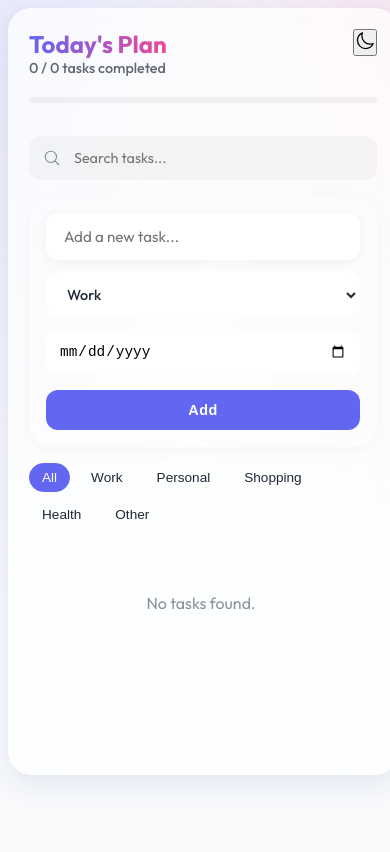
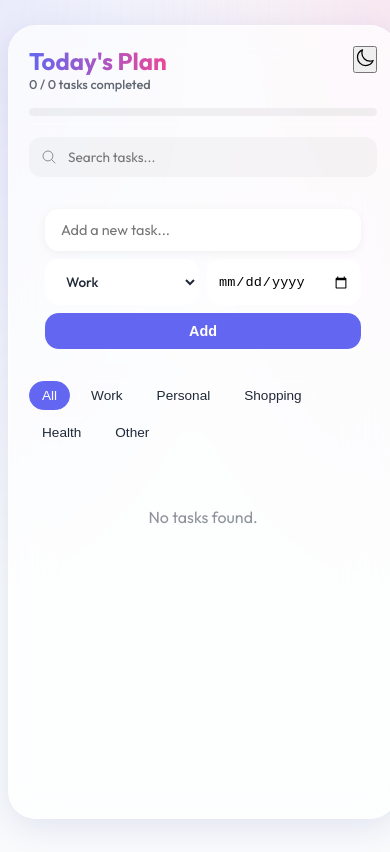
Before and after one commit to Tinashe623/Todo-App, a React (Vite) app: page / in a window 390 px wide. Built offline with nearby package versions, Linux system fonts and the light colour scheme.

Commit message:
feat: Implement smart category sync for new tasks and enhance UI with dynamic category styling, improved list scrolling, and refined mobile layout.

```diff
--- a/src/TodoList.jsx
+++ b/src/TodoList.jsx
@@ -161,7 +161,14 @@ const TodoList = () => {
         addTask={addTask}
         categories={CATEGORIES}
         filterCategory={filterCategory}
-        setFilterCategory={setFilterCategory}
+        setFilterCategory={(cat) => {
+          setFilterCategory(cat);
+          // Smart Sync: If we filter by a specific category,
+          // default new tasks to that category too.
+          if (cat !== "All") {
+            setNewCategory(cat);
+          }
+        }}
       />
 
       <ol ref={listRef}>
--- a/src/components/TaskControls.jsx
+++ b/src/components/TaskControls.jsx
@@ -26,10 +26,11 @@ const TaskControls = ({
         />
       </div>
 
-      <div className="add-section">
+      <div className={`add-section ${newCategory.toLowerCase()}`}>
         <div className="input-wrapper">
           <input
             type="text"
+            className="task-input"
             value={newTask}
             placeholder="Add a new task..."
             onChange={(e) => setNewTask(e.target.value)}
@@ -47,7 +48,7 @@ const TaskControls = ({
         </select>
         <input
           type="date"
-          className="cat-select"
+          className="date-input"
           value={newDueDate}
           onChange={(e) => setNewDueDate(e.target.value)}
         />
@@ -58,7 +59,7 @@ const TaskControls = ({
         {categories.map(cat => (
           <button
             key={cat}
-            className={`filter-pill ${filterCategory === cat ? 'active' : ''}`}
+            className={`filter-pill ${cat.toLowerCase()} ${filterCategory === cat ? 'active' : ''}`}
             onClick={() => setFilterCategory(cat)}
           >
             {cat}
--- a/src/index.css
+++ b/src/index.css
@@ -75,7 +75,9 @@ body.dark-mode {
 main.to-do-list {
   width: 95%;
   max-width: 650px;
-  min-height: 700px;
+  height: 85vh; /* Fixed height for the app container */
+  max-height: 850px;
+  min-height: 600px;
   padding: 2rem;
   border-radius: 32px;
   backdrop-filter: blur(20px);
@@ -87,7 +89,7 @@ main.to-do-list {
   gap: 1.5rem;
   margin: 2rem;
   position: relative;
-  overflow: hidden;
+  overflow: hidden; /* Container itself doesn't scroll */
 }
 
 .light-mode .to-do-list {
@@ -109,6 +111,8 @@ main.to-do-list {
   gap: 1rem;
   padding-bottom: 1rem;
   border-bottom: 1px solid var(--border-light);
+  position: relative;
+  z-index: 10; /* Stay on top of scrolling list */
 }
 
 .dark-mode .dashboard {
@@ -160,6 +164,8 @@ main.to-do-list {
   display: flex;
   flex-direction: column;
   gap: 1rem;
+  position: relative;
+  z-index: 10; /* Stay on top of scrolling list */
 }
 
 .search-bar {
@@ -284,6 +290,25 @@ select.cat-select {
   box-shadow: 0 4px 12px rgba(99, 102, 241, 0.3);
 }
 
+/* Dynamic Add Section Category Colors */
+.add-section.work .add-btn { background: var(--cat-work); }
+.add-section.personal .add-btn { background: var(--cat-personal); }
+.add-section.shopping .add-btn { background: var(--cat-shopping); }
+.add-section.health .add-btn { background: var(--cat-health); }
+.add-section.other .add-btn { background: var(--cat-other); }
+
+.add-section.work input:focus, .add-section.work select:focus { border-color: var(--cat-work); }
+.add-section.personal input:focus, .add-section.personal select:focus { border-color: var(--cat-personal); }
+.add-section.shopping input:focus, .add-section.shopping select:focus { border-color: var(--cat-shopping); }
+.add-section.health input:focus, .add-section.health select:focus { border-color: var(--cat-health); }
+.add-section.other input:focus, .add-section.other select:focus { border-color: var(--cat-other); }
+
+.add-section.work .add-btn:hover { box-shadow: 0 4px 12px rgba(99, 102, 241, 0.3); }
+.add-section.personal .add-btn:hover { box-shadow: 0 4px 12px rgba(236, 72, 153, 0.3); }
+.add-section.shopping .add-btn:hover { box-shadow: 0 4px 12px rgba(16, 185, 129, 0.3); }
+.add-section.health .add-btn:hover { box-shadow: 0 4px 12px rgba(239, 68, 68, 0.3); }
+.add-section.other .add-btn:hover { box-shadow: 0 4px 12px rgba(107, 114, 128, 0.3); }
+
 /* Filters */
 .filters {
   display: flex;
@@ -328,6 +353,13 @@ select.cat-select {
   border-color: var(--primary);
 }
 
+/* Category-specific filter colors when active */
+.filter-pill.work.active { background: var(--cat-work); border-color: var(--cat-work); }
+.filter-pill.personal.active { background: var(--cat-personal); border-color: var(--cat-personal); }
+.filter-pill.shopping.active { background: var(--cat-shopping); border-color: var(--cat-shopping); }
+.filter-pill.health.active { background: var(--cat-health); border-color: var(--cat-health); }
+.filter-pill.other.active { background: var(--cat-other); border-color: var(--cat-other); }
+
 /* List */
 ol {
   list-style: none;
@@ -335,15 +367,9 @@ ol {
   flex-direction: column;
   gap: 12px;
   margin-top: 0.5rem;
-}
-
-/* Make the task list its own scrollable area so adding tasks
-   doesn't move the whole page */
-main.to-do-list ol {
-  max-height: 50vh;
-  overflow-y: auto;
-  padding-right: 4px; /* room for scrollbar */
-  padding-bottom: 96px; /* extra space so last task is clearly visible */
+  flex: 1; /* Take up remaining space */
+  overflow-y: auto; /* Only the list scrolls */
+  padding: 1.5rem 4px 2rem 0; /* 1.5rem Breathing space at the top */
 
   /* Hide scrollbar for Chrome, Safari and Opera */
   &::-webkit-scrollbar {
@@ -352,11 +378,37 @@ main.to-do-list ol {
   /* Hide scrollbar for IE, Edge and Firefox */
   -ms-overflow-style: none;  /* IE and Edge */
   scrollbar-width: none;  /* Firefox */
+
+  /* Mask effect for "scrolling underneath" */
+  mask-image: linear-gradient(to bottom,
+    transparent 0%,
+    black 40px,
+    black calc(100% - 20px),
+    transparent 100%
+  );
+  -webkit-mask-image: linear-gradient(to bottom,
+    transparent 0%,
+    black 40px,
+    black calc(100% - 20px),
+    transparent 100%
+  );
 }
 
 @media (max-width: 600px) {
   main.to-do-list ol {
-    max-height: 55vh;
+    margin-top: 0.25rem;
+    padding-top: 1rem;
+  }
+}
+
+@keyframes taskIn {
+  from {
+    opacity: 0;
+    transform: translateY(15px) scale(0.98);
+  }
+  to {
+    opacity: 1;
+    transform: translateY(0) scale(1);
   }
 }
 
@@ -369,6 +421,7 @@ li {
   transition: all 0.3s cubic-bezier(0.4, 0, 0.2, 1);
   background: rgba(255, 255, 255, 0.4);
   border: 1px solid transparent;
+  animation: taskIn 0.4s cubic-bezier(0.18, 0.89, 0.32, 1.28) backwards;
 }
 
 .dark-mode li {
@@ -562,66 +615,96 @@ li:hover .actions {
 }
 
 @media (max-width: 600px) {
-  /* Let the layout use the full mobile width and avoid awkward side gutters */
+  /* Maintain the professional "app" feel on mobile */
   body {
-    display: block;
+    display: flex;
+    align-items: center;
+    justify-content: center;
+    padding: 0;
   }
 
   main.to-do-list {
-    width: 100%;
-    max-width: 100%;
-    margin: 0.75rem;
-    padding: 1.5rem;
-    gap: 1.25rem;
-    min-height: auto;
-    border-radius: 24px;
+    width: calc(100% - 1.5rem);
+    max-width: 420px;
+    height: 94vh; /* Maximize height */
+    margin: 0.5rem auto;
+    padding: 1.25rem 1rem; /* Tighter side padding */
+    gap: 0.75rem; /* Tighter gap between main sections */
+    border-radius: 28px;
+    display: flex;
+    flex-direction: column;
+  }
+
+  /* Ensure the list still occupies the remaining space and scrolls */
+  main.to-do-list ol {
+    flex: 1;
+    overflow-y: auto;
+    margin-top: 0;
+    padding: 0.75rem 0 1.5rem 0; /* Tighter top/bottom padding */
+
+    /* Subtle mask adjustment for smaller area */
+    mask-image: linear-gradient(to bottom,
+      transparent 0%,
+      black 20px,
+      black calc(100% - 10px),
+      transparent 100%
+    );
   }
 
   .dashboard {
-    padding-bottom: 0.75rem;
-    gap: 0.75rem;
+    padding-bottom: 0.5rem;
+    gap: 0.5rem;
   }
 
   .stats h1 {
-    font-size: 1.75rem;
+    font-size: 1.5rem; /* Smaller title */
   }
 
-  .progress-container {
-    height: 6px;
+  .stats p {
+    font-size: 0.8rem;
+  }
+
+  .search-bar input {
+    padding: 10px 14px 10px 38px; /* Compact search */
+    font-size: 0.85rem;
+  }
+
+  .search-bar .icon {
+    width: 16px;
+    height: 16px;
+    left: 12px;
   }
 
   .add-section {
-    flex-direction: column;
-    align-items: stretch;
-    background: rgba(255, 255, 255, 0.05); /* Unified glass look */
-    padding: 1.25rem;
-    border-radius: 24px;
-    border: 1px solid rgba(255, 255, 255, 0.1);
-    box-shadow: 0 4px 15px rgba(0, 0, 0, 0.03);
-    gap: 12px;
-  }
-
-  .dark-mode .add-section {
-    background: rgba(0, 0, 0, 0.2);
+    display: grid;
+    grid-template-columns: 1fr 1fr; /* Two columns for inputs */
+    gap: 8px;
+    background: rgba(255, 255, 255, 0.03);
+    padding: 0.75rem;
+    border-radius: 20px;
     border-color: rgba(255, 255, 255, 0.05);
   }
 
-  .input-wrapper input[type="text"] {
-    padding: 12px 16px;
-    font-size: 0.95rem;
-    border-radius: 12px;
+  .input-wrapper {
+    grid-column: span 2; /* Task text takes full width */
+    min-width: 0;
   }
 
-  .cat-select, .add-section input[type="date"], .add-btn {
-    padding: 12px;
+  .input-wrapper input[type="text"] {
+    padding: 10px 14px;
     font-size: 0.9rem;
-    border-radius: 12px;
+  }
+
+  .cat-select, .add-section input[type="date"] {
+    padding: 10px;
+    font-size: 0.85rem;
   }
 
   .add-btn {
-    font-weight: 700;
-    letter-spacing: 0.5px;
-    margin-top: 4px;
+    grid-column: span 2; /* Button takes full width at bottom */
+    padding: 10px;
+    font-size: 0.9rem;
+    margin-top: 0;
   }
 
   .filters {
```
